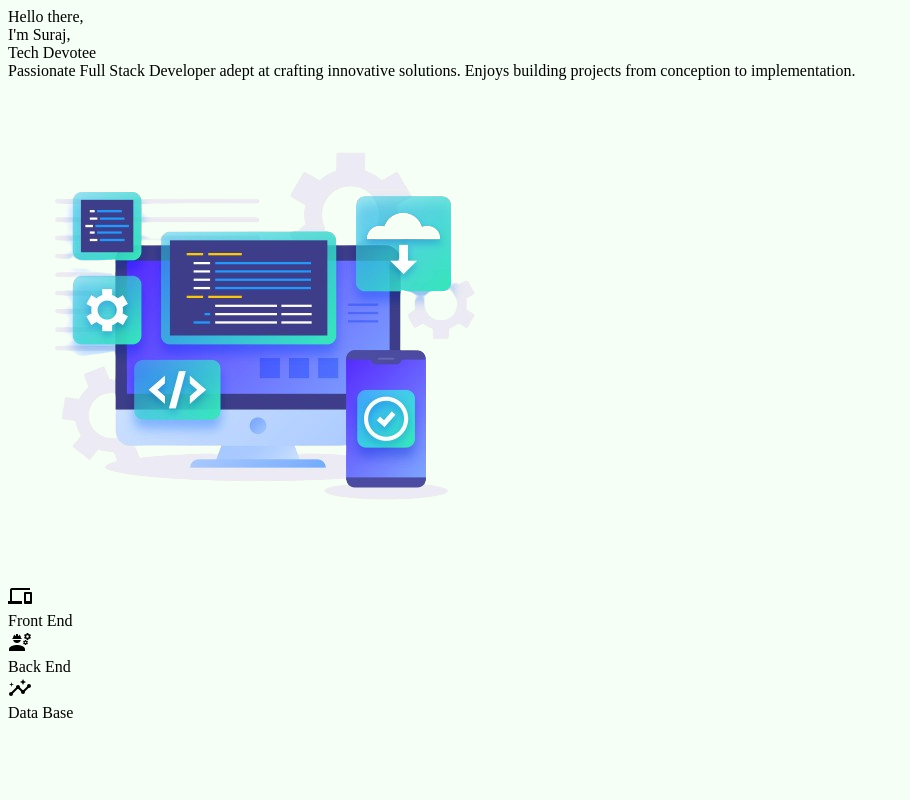
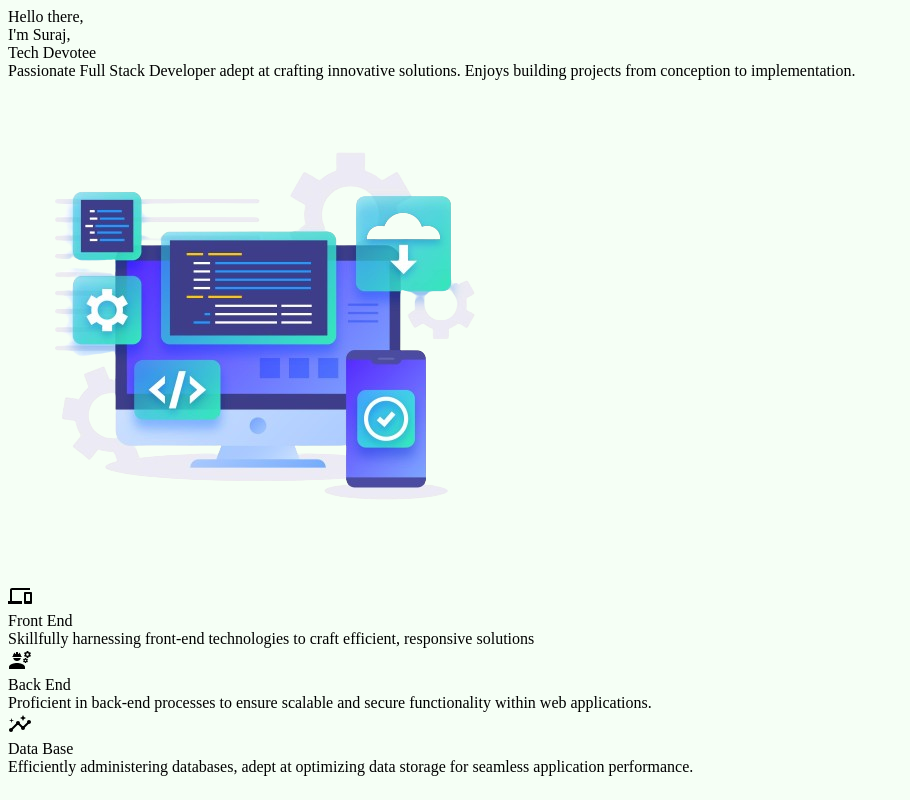
Before and after one commit to IlIIIlIIIlIlIlI/personal_website, a React (Create React App) app: page / in a window 1280 px wide. Shown: the whole page, without its empty margins (0-910 px from the left). Built offline with nearby package versions, Linux system fonts and the light colour scheme.

Commit message:
new changes

```diff
--- a/src/Skills/Skills.tsx
+++ b/src/Skills/Skills.tsx
@@ -17,6 +17,11 @@ function Skills() {
               Front End
             </div>
           </div>
+
+          <div className={`${scssObj.baseClass}__intro-skill`}>
+            Skillfully harnessing front-end technologies to craft efficient,
+            responsive solutions
+          </div>
         </div>
 
         <div className={`${scssObj.baseClass}__parts`}>
@@ -25,6 +30,11 @@ function Skills() {
               <Engineering className={`${scssObj.baseClass}__icons`} />
             </div>
             <div className={`${scssObj.baseClass}__frontal-name`}>Back End</div>
+          </div>
+
+          <div className={`${scssObj.baseClass}__intro-skill`}>
+            Proficient in back-end processes to ensure scalable and secure
+            functionality within web applications.
           </div>
         </div>
 
@@ -37,6 +47,11 @@ function Skills() {
               Data Base
             </div>
           </div>
+
+          <div className={`${scssObj.baseClass}__intro-skill`}>
+            Efficiently administering databases, adept at optimizing data
+            storage for seamless application performance.
+          </div>
         </div>
       </div>
     </div>
--- a/src/Skills/_Skills.scss
+++ b/src/Skills/_Skills.scss
@@ -17,6 +17,7 @@ $base-class: skills;
 
   &__main {
     display: flex;
+    align-items: baseline;
     background-color: #f5f5f5;
     border-radius: 10px;
     border: 1px solid #e0e0e0;
@@ -63,6 +64,13 @@ $base-class: skills;
     color: #141c3a;
     font-weight: 800;
     font-size: 18px;
+  }
+
+  &__intro-skill {
+    font-size: 16px;
+    color: #141c3a;
+    margin: 10px;
+    text-align: center;
   }
 
   @media only screen and (min-width: 481px) and (max-width: 768px) {
@@ -123,6 +131,13 @@ $base-class: skills;
       font-size: 18px;
 
       margin-left: 10px;
+    }
+
+    &__intro-skill {
+      font-size: 16px;
+      color: #141c3a;
+      margin: 10px;
+      text-align: center;
     }
   }
 
@@ -185,5 +200,12 @@ $base-class: skills;
 
       margin-left: 10px;
     }
+
+    &__intro-skill {
+      font-size: 16px;
+      color: #141c3a;
+      margin: 10px;
+      text-align: justify;
+    }
   }
 }
```
